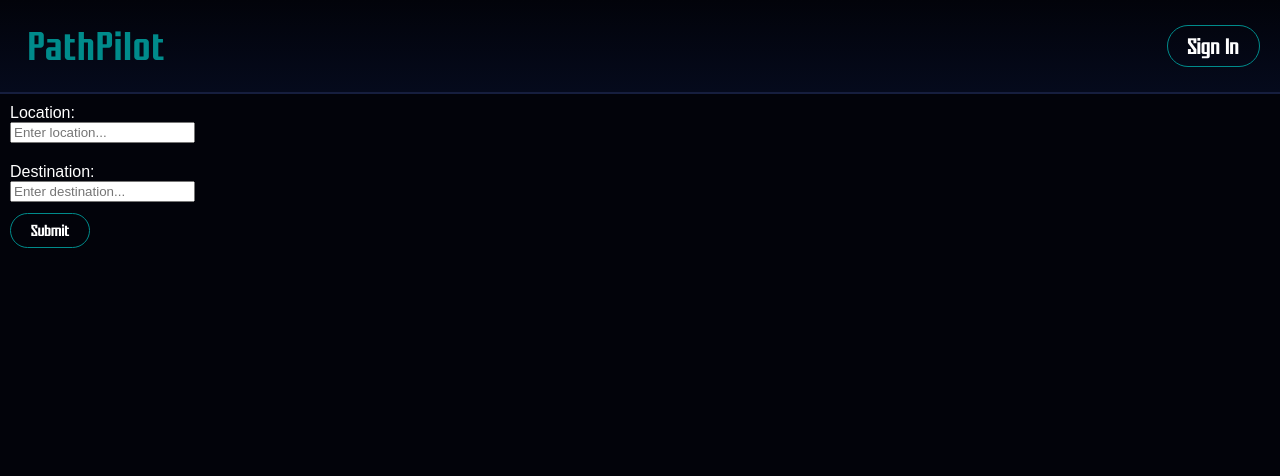
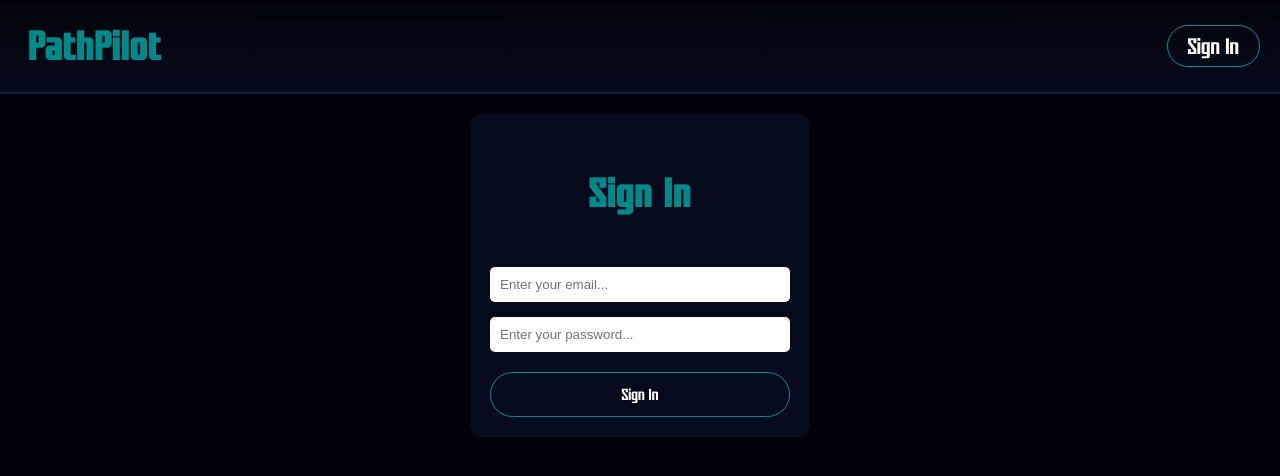
Before and after one commit to AAZ-group-project/PathPilot, a plain HTML site: page PathPilot.html in a window 1280 px wide. Both pictures are taken after a click on the link "Sign In". Drawn offline with Linux system fonts and the light colour scheme.

Commit message:
sign in and menu additions

```diff
--- a/PathPilot.css
+++ b/PathPilot.css
@@ -42,7 +42,8 @@
     padding: 4px 8px;
     font-family: 'PathPilotFont', sans-serif;
     display: inline-block;
-    letter-spacing: 2px;
+    letter-spacing: 1.5px;
+    font-weight: bold;
 }
 
 /* Styling for sign in */
@@ -65,28 +66,63 @@
 }
 
 .form-group{
-    text-decoration: none;
     margin: 10px;
 }
 
-#location, #destination{
-    margin-bottom: 20px;
+#prompt{
+    display: flex;
+    flex-direction: column;
+    width: 300px;
+    text-decoration: none;
+    padding: 10px;
+    border-radius: 5px;
+    border: none;
 }
 
-.submit{
-    text-decoration: none;
+.submit {
+    display: inline-block;
+    background: transparent;
+    border: 1.5px solid #008b8b;
+    border-radius: 30px;
+    color: white;
     font-size: 1rem;
     font-family: 'PathPilotFont', sans-serif;
-    color: white;
-    transition: all 0.1s ease;
-    padding: 10px;
-    border: 1.5px solid #008b8b;
-    border-radius: 30px;
-    padding: 8px 20px;
-    transition: all 0.1s ease;
+    padding: 13px;
+    margin-top: 5px;
+    cursor: pointer;
+    text-align: center;
 }
 
 .submit:hover {
     background: #008b8b;
     color: black;
 }
+
+#heading{
+    font-size: 2.5rem;
+    color: #008b8b;
+    text-decoration: none;
+    padding: 4px 8px;
+    font-family: 'PathPilotFont', sans-serif;
+    display: block;
+    text-align: center;
+    letter-spacing: 1.5px;
+}
+
+.box {
+    display: flex;
+    flex-direction: column;
+    gap: 15px;
+    width: 300px;
+    margin: 0 auto;
+    margin-top: 20px;
+    background-color: #050a1c;
+    border-radius: 10px;
+    padding: 20px;
+}
+
+.input-field{
+    padding: 10px;
+    border-radius: 5px;
+    border: none;
+}
--- a/PathPilot.html
+++ b/PathPilot.html
@@ -15,15 +15,17 @@
 
             <a class="signin" href="#">Sign In</a>
         </div>
-        <form class="entries">
-            <div class="form-group">
-                <label>Location:</label><br>
-                <input type="search" id="location" name="location" placeholder="Enter location..." required><br>
-                <label>Destination:</label><br>
-                <input type="search" id="destination" name="destination" placeholder="Enter destination..." required><br>
-                <a class="submit" href="#">Submit</a>
-            </div>
-        </form>
+        <section id="section">
+            <form class="entries">
+                <div class="form-group">
+                    <label id="prompt-label">Location:</label><br>
+                    <input type="search" id="prompt" name="location" placeholder="Enter location..." required><br>
+                    <label id="prompt-label">Destination:</label><br>
+                    <input type="search" id="prompt" name="destination" placeholder="Enter destination..." required><br>
+                    <a class="submit" href="#">Submit</a>
+                </div>
+            </form>
+        </section>
     </body>
     <!-- Link JavaScript -->
     <script src="PathPilot.js"></script>
--- a/PathPilot.js
+++ b/PathPilot.js
@@ -0,0 +1,38 @@
+const main = document.getElementById("section");
+const signIn = document.getElementsByClassName("signin")[0];
+
+// UI for sign in menu
+function signInMenu(){
+    main.innerHTML = '';
+    const heading = document.createElement('h2');
+    heading.innerText = "Sign In";
+    heading.setAttribute('id', 'heading');
+
+    const signBox = document.createElement('div');
+    signBox.setAttribute('class','box');
+
+    const emailPrompt = document.createElement('input');
+    emailPrompt.type = "email";
+    emailPrompt.placeholder = "Enter your email...";
+    emailPrompt.className = "input-field";
+
+    const passwordPrompt = document.createElement('input');
+    passwordPrompt.type = "password";
+    passwordPrompt.placeholder = "Enter your password...";
+    passwordPrompt.className = "input-field";
+
+    const submitButton = document.createElement('button');
+    submitButton.innerText = "Sign In";
+    submitButton.className = "submit";
+
+    signBox.appendChild(heading);
+    signBox.appendChild(emailPrompt);
+    signBox.appendChild(passwordPrompt);
+    signBox.appendChild(submitButton);
+    main.appendChild(signBox);
+}
+
+signIn.addEventListener("click", (e) => {
+    e.preventDefault();
+    signInMenu();
+});
```
